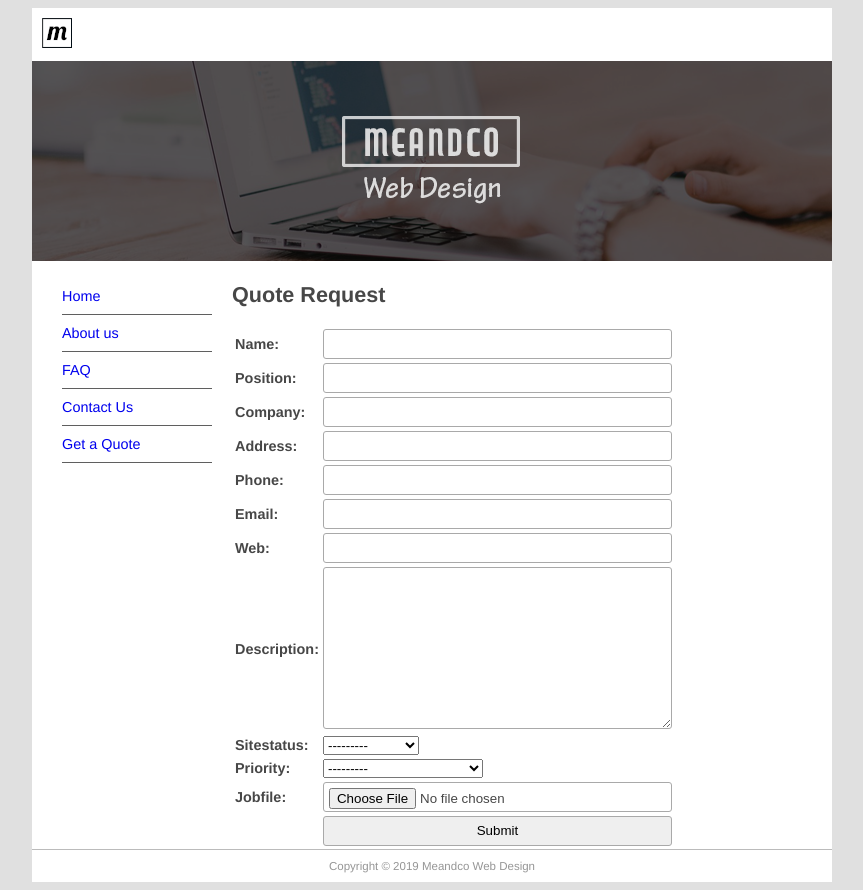
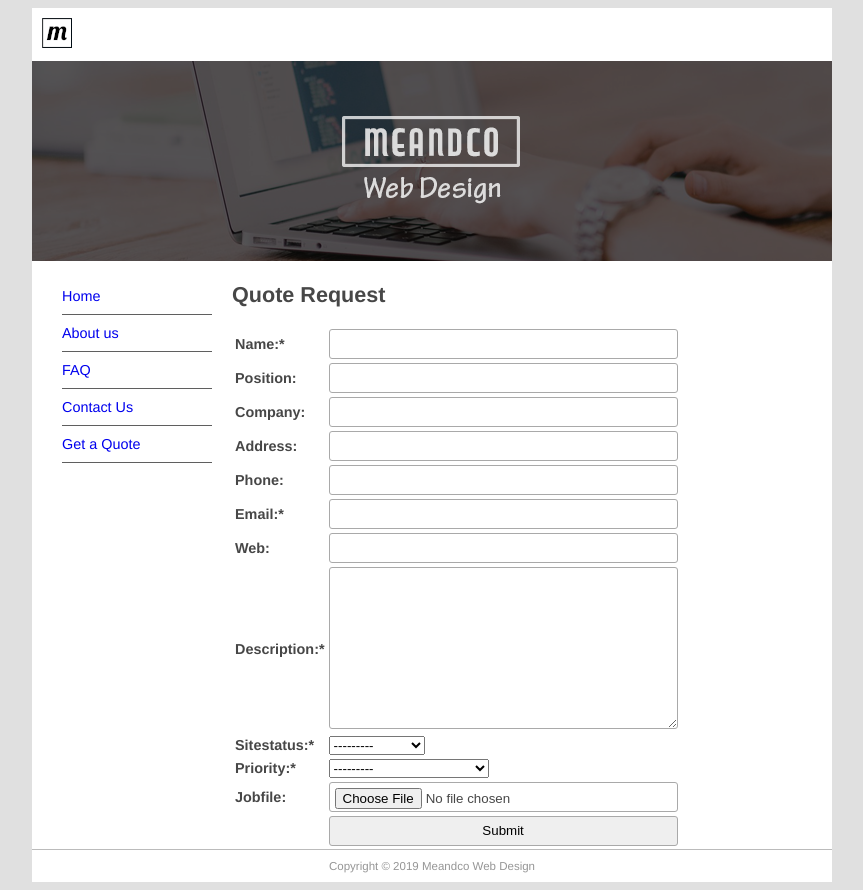
Before and after one commit to DanilTsygolnik/django_study_proj_01, a Django app: page /quote/ in a window 1280 px wide. Shown: the whole page, without its empty margins (208-1071 px from the left). Run offline with Django 4.2, Linux system fonts and the light colour scheme; data comes from the database, SQL or seed files in the repository.

Commit message:
Show asterisks after labels of the required fields

```diff
--- a/website_root/quotes/forms.py
+++ b/website_root/quotes/forms.py
@@ -2,6 +2,7 @@ from django.forms import ModelForm
 from .models import Quote
 
 class QuoteForm(ModelForm):
+    required_css_class = 'required'
     class Meta:
         model = Quote
         fields = [
--- a/website_root/website/static/main.css
+++ b/website_root/website/static/main.css
@@ -98,3 +98,6 @@ input {
     border: 1px solid green;
     border-radius: 3px;
 }
+.required label:after {
+    content: "*";
+}
```
